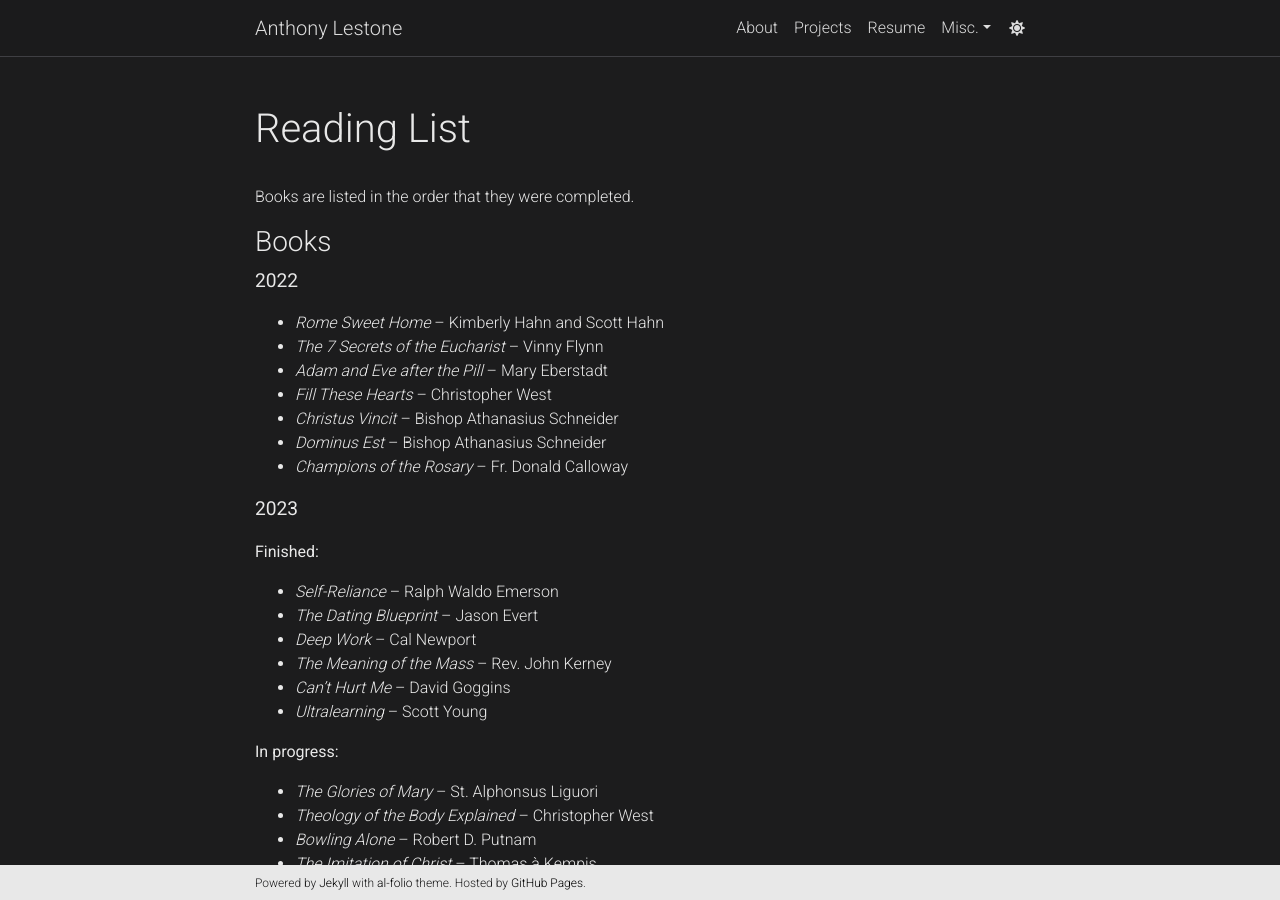
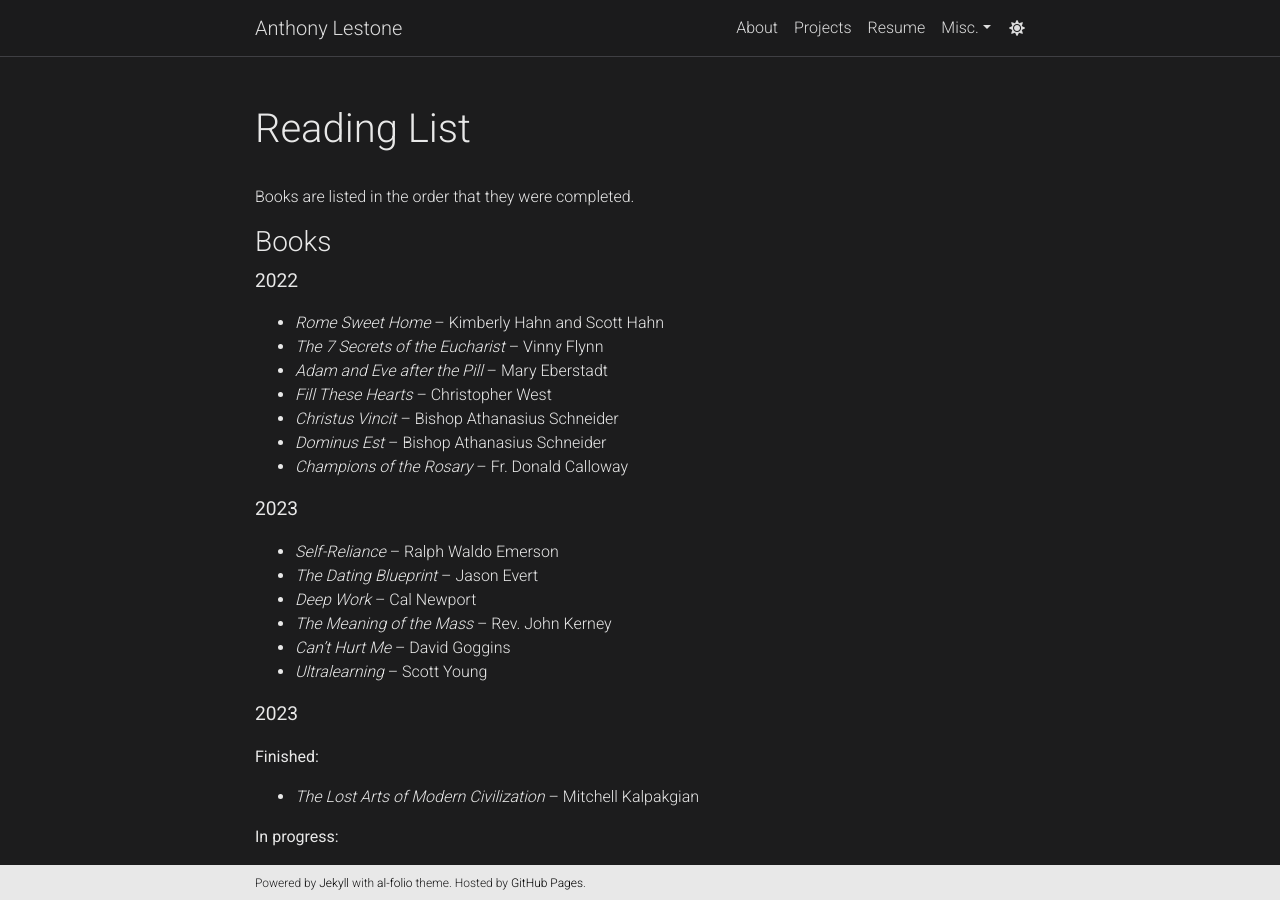
Before and after one commit to anthonylestone/anthonylestone.github.io, a Jekyll site: the page built from _pages/readinglist.md, in a window 1280 px wide and 900 px high. Built offline with Jekyll 4.4.1, drawn with Linux system fonts in a browser that asks for light colours; comment, search, counter and statistics services are not loaded; a style sheet for code colours, icons or effects is not loaded.

Commit message:
updated reading list

```diff
--- a/_pages/readinglist.md
+++ b/_pages/readinglist.md
@@ -21,14 +21,18 @@ Books are listed in the order that they were completed.
 
 <b><big>2023</big><b>
 
-<b>Finished:<b>
-
 - *Self-Reliance* -- Ralph Waldo Emerson
 - *The Dating Blueprint* -- Jason Evert
 - *Deep Work* -- Cal Newport
 - *The Meaning of the Mass* -- Rev. John Kerney
 - *Can't Hurt Me* -- David Goggins
 - *Ultralearning* -- Scott Young
+
+<b><big>2023</big><b>
+
+<b>Finished:<b>
+
+- *The Lost Arts of Modern Civilization* -- Mitchell Kalpakgian
 
 <b>In progress:<b>
 
```
